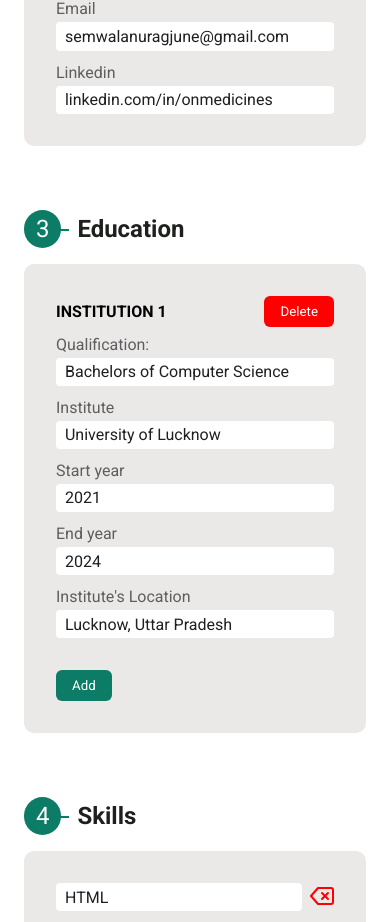
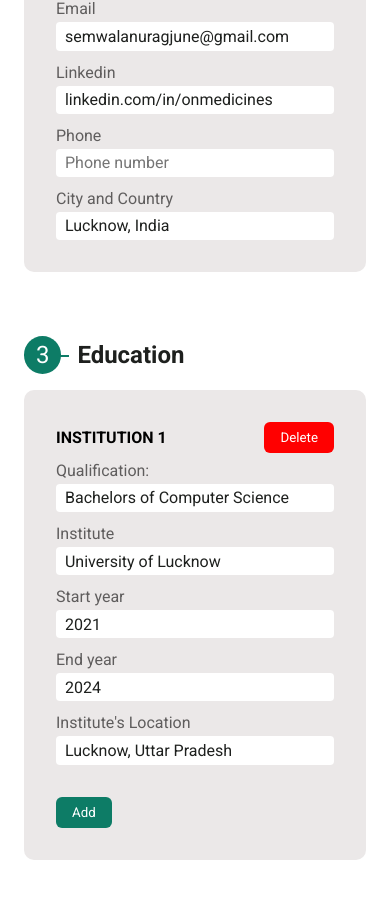
Before and after one commit to onmedicines/resume-generator, a React (Vite) app: page / in a window 390 px wide. Shown: the part 857-1779 px from the top of the page. Built offline with nearby package versions, Linux system fonts and the light colour scheme.

Commit message:
Add fields for phone number and location

```diff
--- a/src/components/Personal.jsx
+++ b/src/components/Personal.jsx
@@ -1,4 +1,4 @@
-export default function Personal({ fullName, github, email, linkedin, handleChange }) {
+export default function Personal({ fullName, github, email, linkedin, phoneNumber, cityAndCountry, handleChange }) {
   return (
     <div className="personal-details">
       <header>
@@ -23,6 +23,14 @@
           <span>Linkedin</span>
           <input type="text" placeholder="LinkedIn" name="linkedin" id="linkedin" onChange={handleChange} value={linkedin} />
         </label>
+        <label htmlFor="phone">
+          <span>Phone</span>
+          <input type="number" maxLength={10} placeholder="Phone number" name="phoneNumber" id="phone" onChange={handleChange} value={phoneNumber} />
+        </label>
+        <label htmlFor="city">
+          <span>City and Country</span>
+          <input type="text" placeholder="City, Country" name="cityAndCountry" id="city" onChange={handleChange} value={cityAndCountry} />
+        </label>
       </main>
     </div>
   );
```
